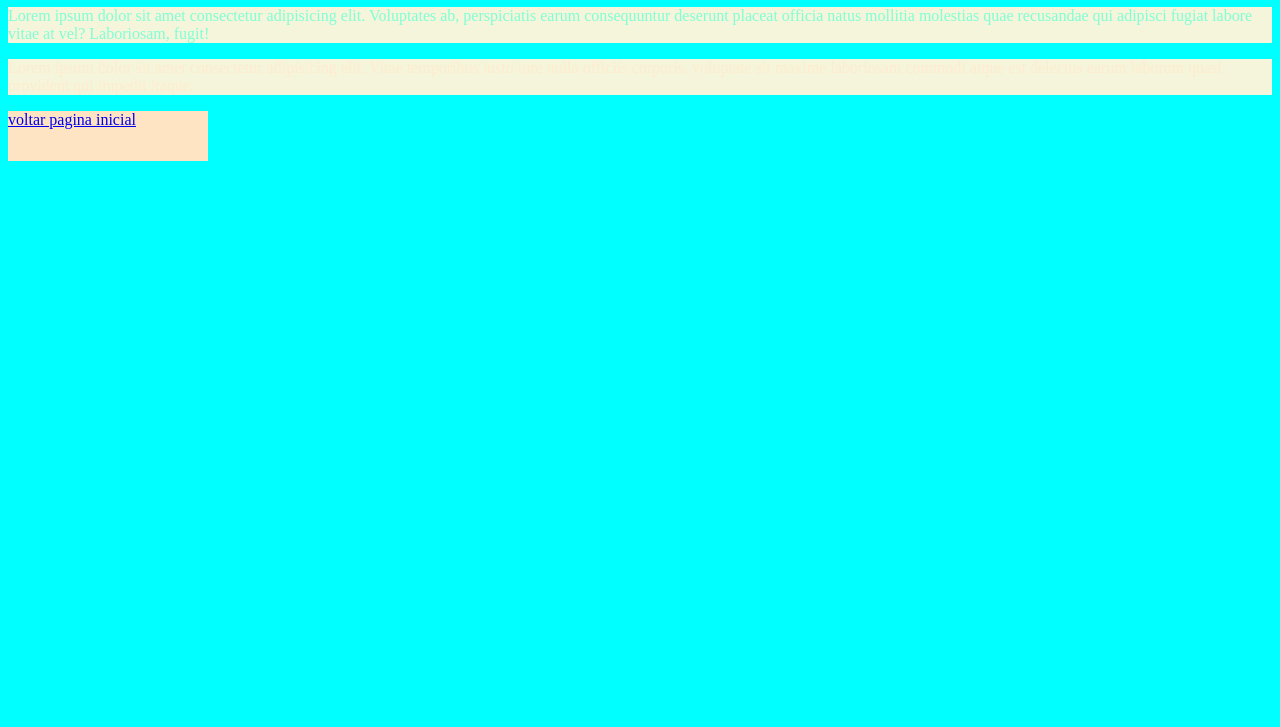
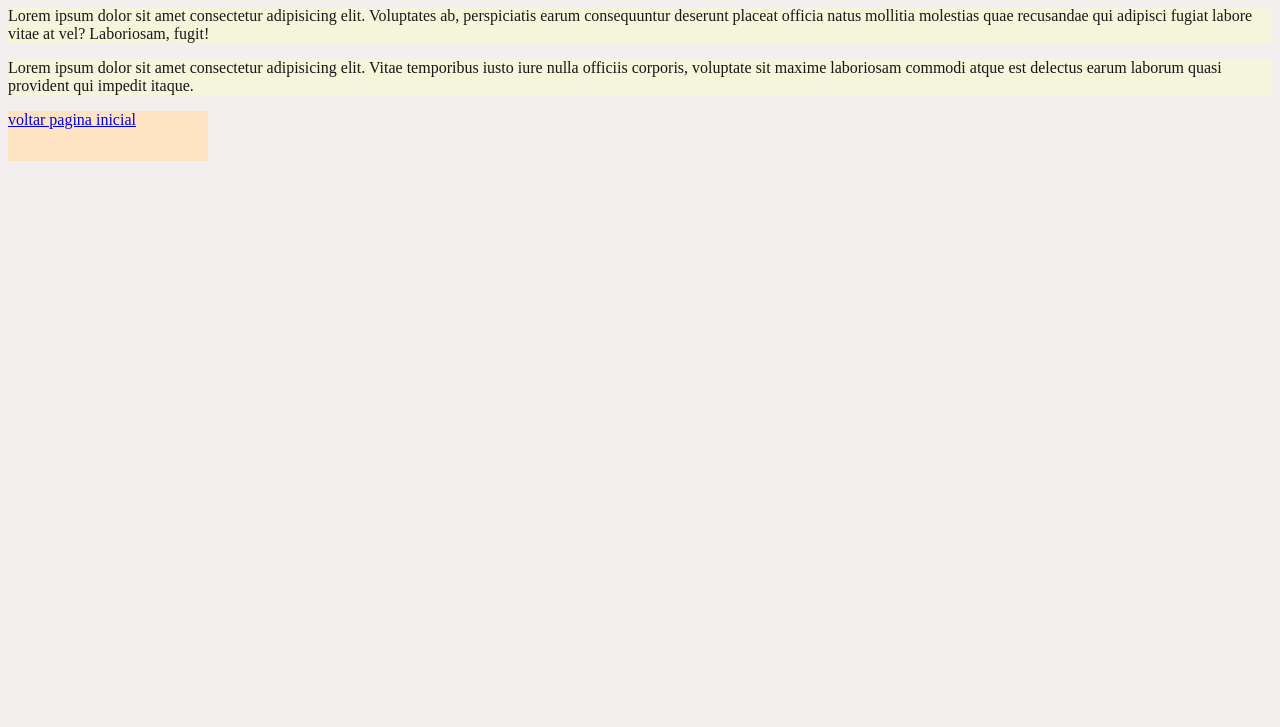
Before and after one commit to pedrolucasprof/meuprimeirosite1fturmab, a plain HTML site: page testeCss.Html in a window 1280 px wide. Shown: the part 73-800 px from the top of the page. Drawn offline with Linux system fonts and the light colour scheme.

Commit message:
alteraçao

```diff
--- /dev/null
+++ b/css/reset.css
@@ -0,0 +1,48 @@
+/* http://meyerweb.com/eric/tools/css/reset/
+   v2.0 | 20110126
+   License: none (public domain)
+*/
+
+html, body, div, span, applet, object, iframe,
+h1, h2, h3, h4, h5, h6, p, blockquote, pre,
+a, abbr, acronym, address, big, cite, code,
+del, dfn, em, img, ins, kbd, q, s, samp,
+small, strike, strong, sub, sup, tt, var,
+b, u, i, center,
+dl, dt, dd, ol, ul, li,
+fieldset, form, label, legend,
+table, caption, tbody, tfoot, thead, tr, th, td,
+article, aside, canvas, details, embed,
+figure, figcaption, footer, header, hgroup,
+menu, nav, output, ruby, section, summary,
+time, mark, audio, video {
+	margin: 0;
+	padding: 0;
+	border: 0;
+	font-size: 100%;
+	font: inherit;
+	vertical-align: baseline;
+}
+/* HTML5 display-role reset for older browsers */
+article, aside, details, figcaption, figure,
+footer, header, hgroup, menu, nav, section {
+	display: block;
+}
+body {
+	line-height: 1;
+}
+ol, ul {
+	list-style: none;
+}
+blockquote, q {
+	quotes: none;
+}
+blockquote:before, blockquote:after,
+q:before, q:after {
+	content: '';
+	content: none;
+}
+table {
+	border-collapse: collapse;
+	border-spacing: 0;
+}
--- a/testeCss.Html
+++ b/testeCss.Html
@@ -7,7 +7,7 @@
     <title>teste css interno e inline</title>
     <style>
         body{
-            background-color: aqua;
+            background-color: rgb(243, 239, 239);
         }
         h1{
             background-color: azure;
@@ -24,8 +24,8 @@
 </head>
 <body>
     <h1 style="border-color: beige;"> teste css interno e inline </h1>
-    <p style="color: aquamarine;"> Lorem ipsum dolor sit amet consectetur adipisicing elit. Voluptates ab, perspiciatis earum consequuntur deserunt placeat officia natus mollitia molestias quae recusandae qui adipisci fugiat labore vitae at vel? Laboriosam, fugit!</p>
-    <p style="color: blanchedalmond;"> Lorem ipsum dolor sit amet consectetur adipisicing elit. Vitae temporibus iusto iure nulla officiis corporis, voluptate sit maxime laboriosam commodi atque est delectus earum laborum quasi provident qui impedit itaque.</p>
+    <p style="color: rgb(25, 26, 25);"> Lorem ipsum dolor sit amet consectetur adipisicing elit. Voluptates ab, perspiciatis earum consequuntur deserunt placeat officia natus mollitia molestias quae recusandae qui adipisci fugiat labore vitae at vel? Laboriosam, fugit!</p>
+    <p style="color: rgb(22, 22, 21);"> Lorem ipsum dolor sit amet consectetur adipisicing elit. Vitae temporibus iusto iure nulla officiis corporis, voluptate sit maxime laboriosam commodi atque est delectus earum laborum quasi provident qui impedit itaque.</p>
     <a href="index.html"> <div> voltar pagina inicial</div></a>
 
 </body>
```
